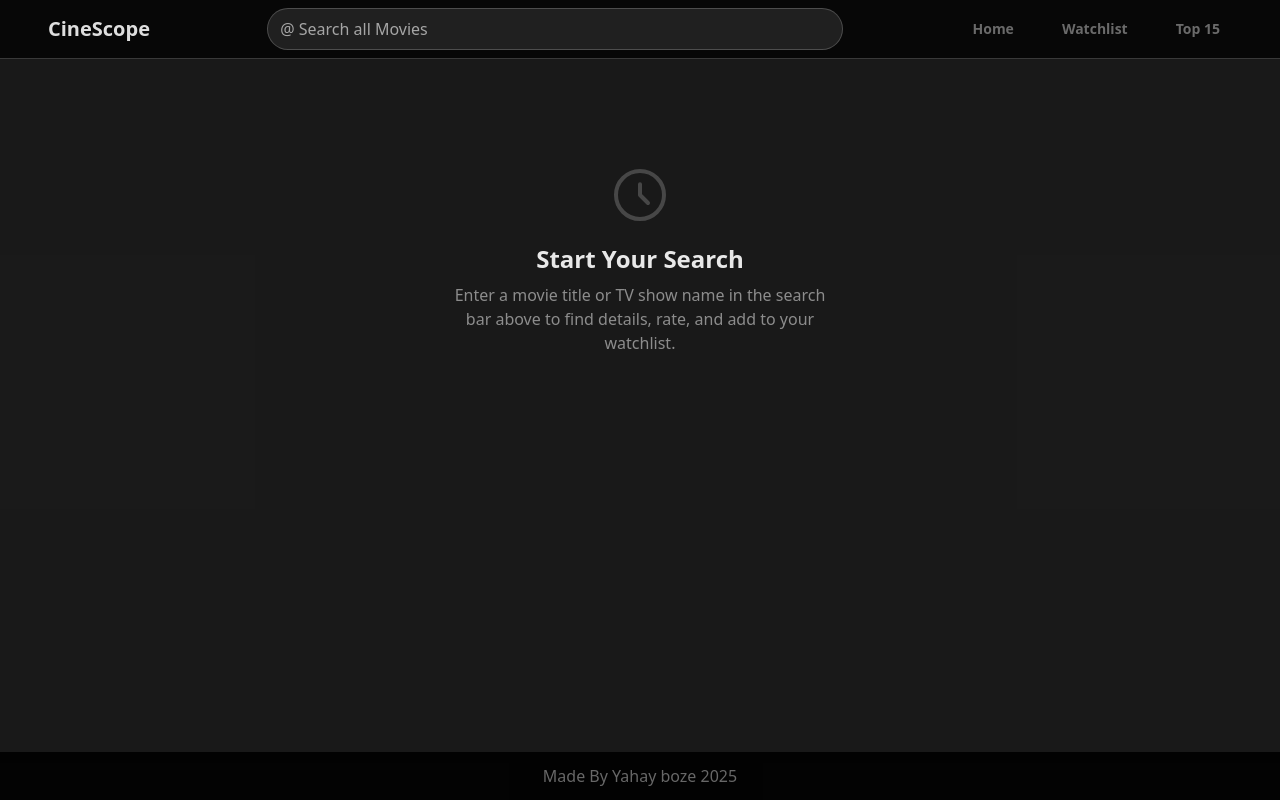
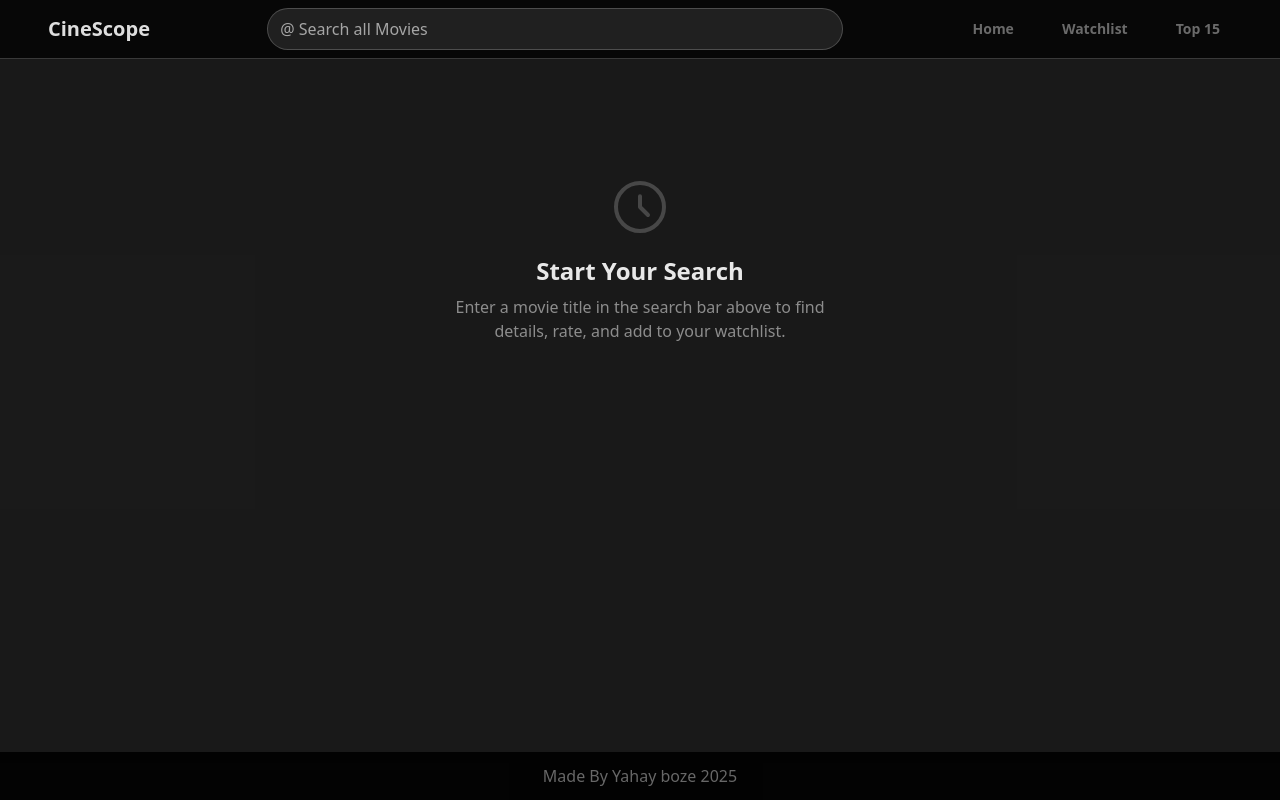
Before and after one commit to B00ZI/CineScope, a React (Vite) app: page /serchResults in a window 1280 px wide. Built offline with nearby package versions, Linux system fonts and the light colour scheme; no server answers.

Commit message:
fexed typos

```diff
--- a/src/components/MovieCards.tsx
+++ b/src/components/MovieCards.tsx
@@ -39,7 +39,7 @@ variants={itemVariants}
   />
   <div className="absolute inset-0 bg-linear-to-t from-black via-black/70 to-transparent rounded-2xl" />
 
-  <h2 className="relative z-10 text-lg font-bold md:text-xl">{movie.title}</h2>
+  <h2 className="relative z-10 text-lg font-bold md:text-xl line-clamp-2 leading-tight">{movie.title}</h2>
   <div className="relative z-10 mb-5 flex items-center gap-1 text-sm">
     <AiFillStar size={15} />
     <span>
--- a/src/pages/SerchResults.tsx
+++ b/src/pages/SerchResults.tsx
@@ -50,7 +50,7 @@ export default function SerchResults() {
             Start Your Search
          </h3>
          <p className="text-white/50 max-w-sm">
-            Enter a movie title or TV show name in the search bar above to find details, rate, and add to your watchlist.
+            Enter a movie title in the search bar above to find details, rate, and add to your watchlist.
          </p>
       </div>
    }
```
